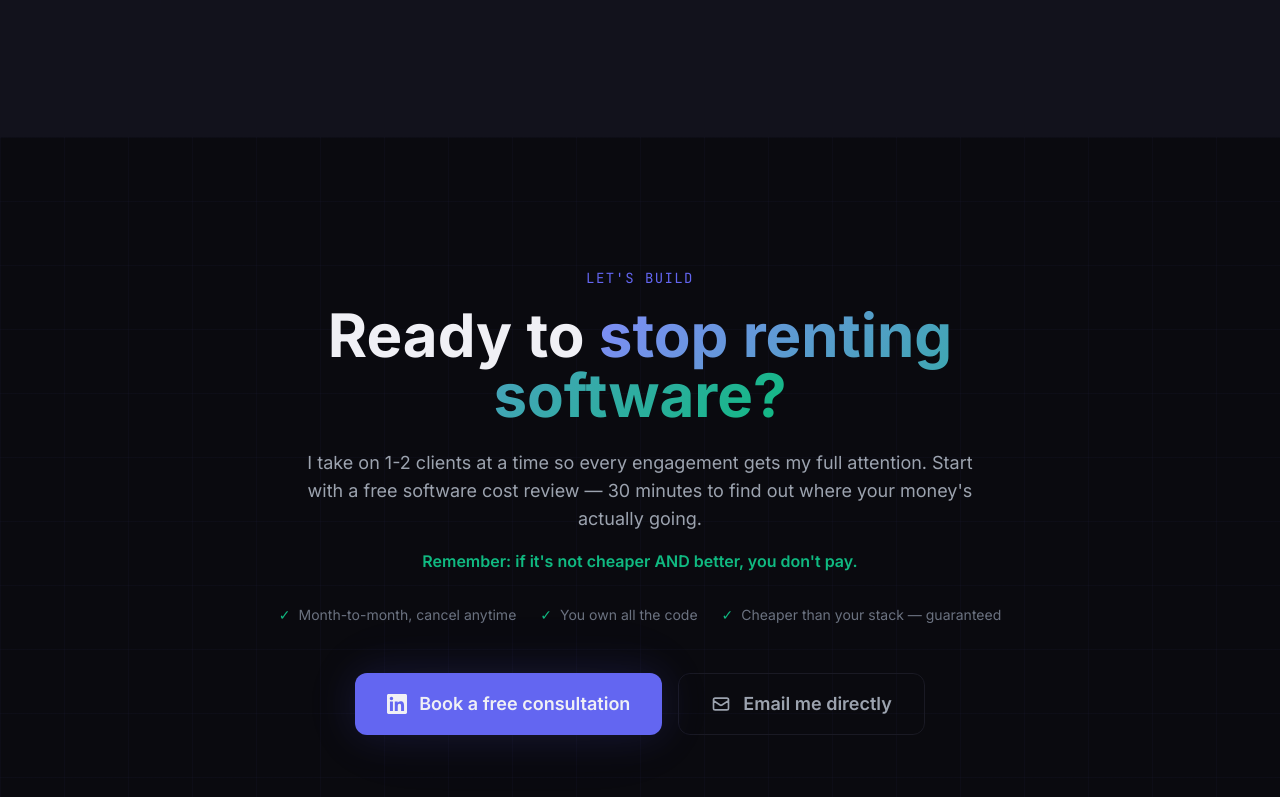
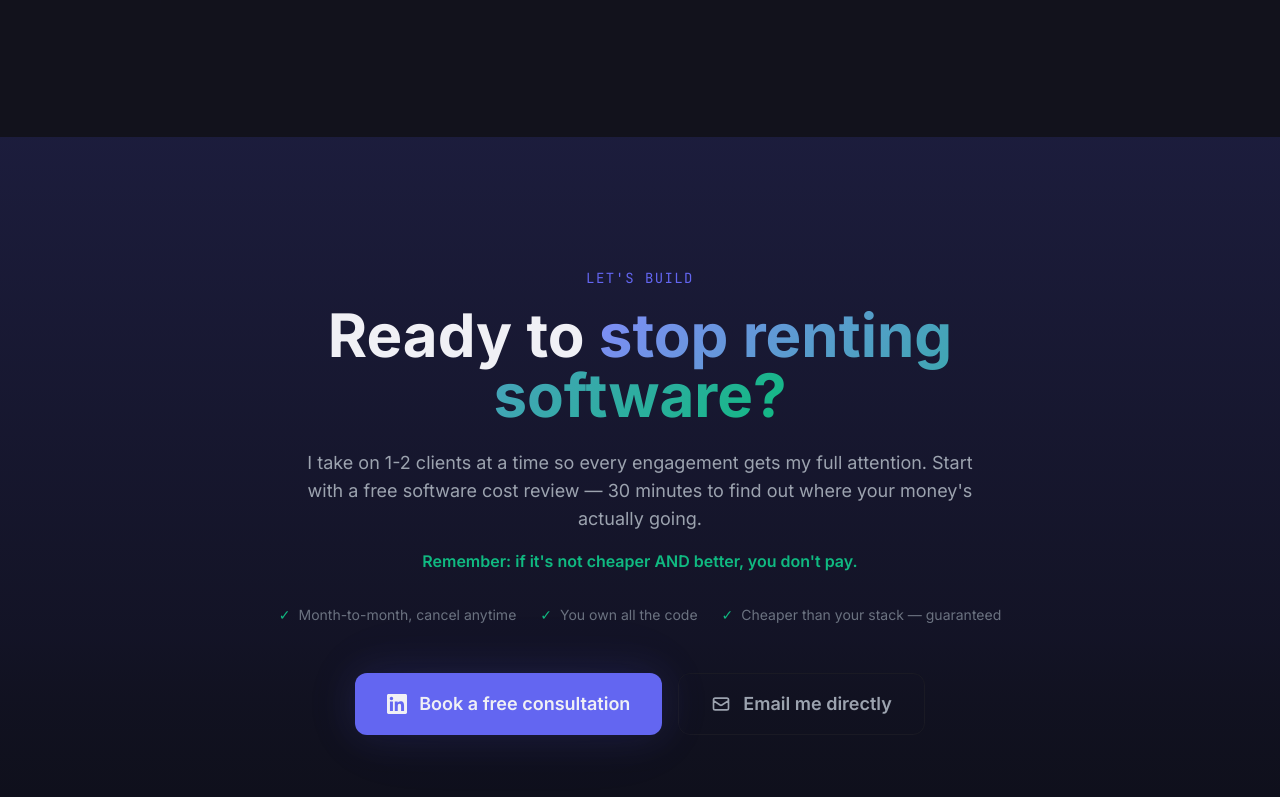
Before and after one commit to Strategies-Over-Stress/lee.ai, a Next.js app in the folder apps/web/: page / in a window 1280 px wide. Shown: the part 7720-8517 px from the top of the page. Built offline with nearby package versions, Linux system fonts and the light colour scheme.

Commit message:
Contact section: bright blue gradient background
Co-Authored-By: Claude Opus 4.6 (1M context) <noreply@anthropic.com>

```diff
--- a/apps/web/src/app/page.tsx
+++ b/apps/web/src/app/page.tsx
@@ -54,8 +54,8 @@ export default function Home() {
         <Process />
       </div>
 
-      {/* Contact — dark with grid */}
-      <div className="grid-bg">
+      {/* Contact — bright blue gradient */}
+      <div className="bg-gradient-to-b from-accent/20 via-accent/10 to-midnight">
         <Contact />
       </div>
     </main>
```
